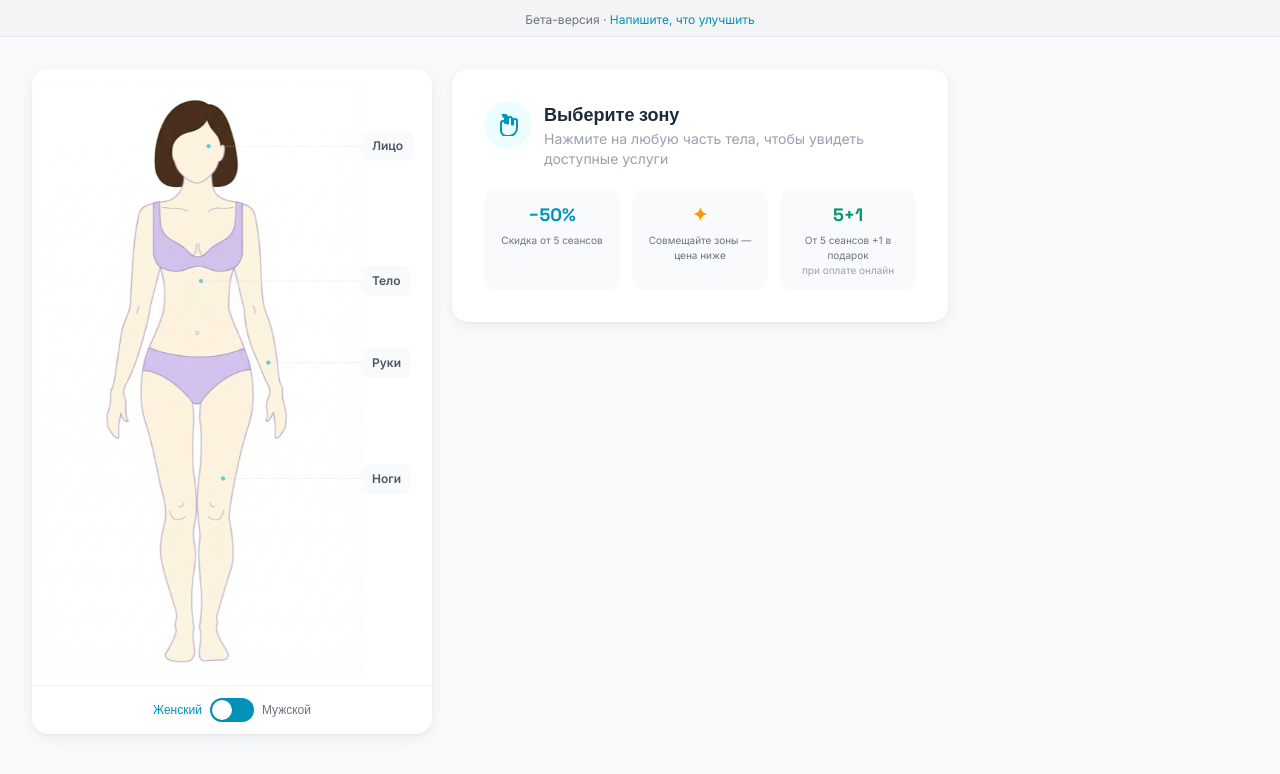
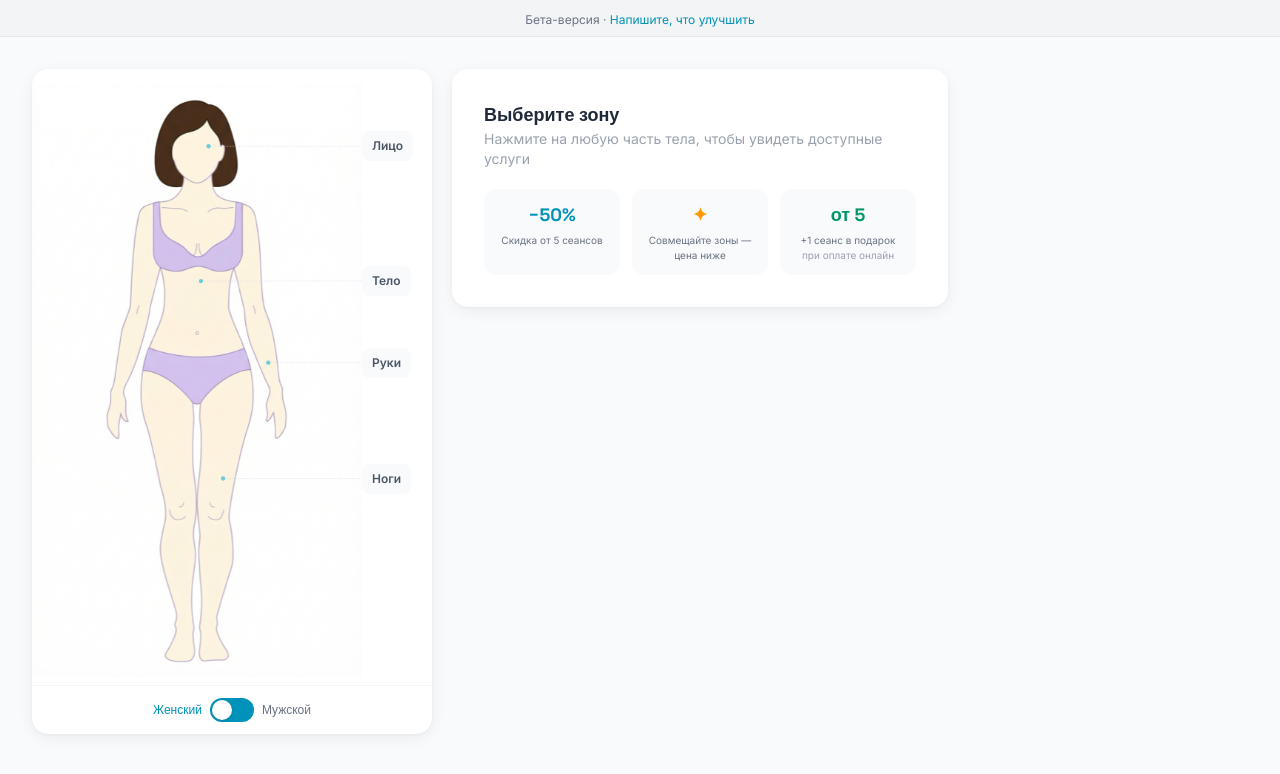
Before and after one commit to mqqcqdp9wv-wq/lazurit-calc, a Next.js app: page / in a window 1280 px wide. Shown: the top 774 px of the page. Built offline with nearby package versions, Linux system fonts and the light colour scheme.

Commit message:
ui: убран палец из welcome-карточки, «5+1» → «от 5»
Co-Authored-By: Claude Opus 4.6 (1M context) <noreply@anthropic.com>

```diff
--- a/src/app/page.tsx
+++ b/src/app/page.tsx
@@ -294,8 +294,8 @@ export default function Calculator() {
                 <span className="text-[10px] text-gray-500 block mt-0.5">Совмещайте зоны — цена ниже</span>
               </div>
               <div className="text-center p-2.5 rounded-xl bg-gray-50">
-                <span className="text-base font-extrabold text-emerald-600 font-[family-name:var(--font-display)] block">5+1</span>
-                <span className="text-[10px] text-gray-500 block mt-0.5">От 5 сеансов +1 в подарок</span>
+                <span className="text-base font-extrabold text-emerald-600 font-[family-name:var(--font-display)] block">от 5</span>
+                <span className="text-[10px] text-gray-500 block mt-0.5">+1 сеанс в подарок</span>
                 <span className="text-[10px] text-gray-400 block">при оплате онлайн</span>
               </div>
             </div>
@@ -318,16 +318,9 @@ export default function Calculator() {
             {/* Empty state — только десктоп */}
             {!activeZone && !hasAnySelected && (
               <div className="hidden lg:block card p-8">
-                <div className="flex items-start gap-3 mb-5">
-                  <div className="w-12 h-12 bg-cyan-50 rounded-full flex items-center justify-center flex-shrink-0">
-                    <svg width="22" height="22" fill="none" stroke="currentColor" strokeWidth="2" className="text-cyan-600">
-                      <path d="M8 1a2 2 0 0 1 2 2v6.5a.5.5 0 0 1 1 0V5a2 2 0 1 1 4 0v5.5a.5.5 0 0 1 1 0V7a2 2 0 1 1 4 0v7a8 8 0 0 1-8 8H9.5A5.5 5.5 0 0 1 4 16.5V9a2 2 0 1 1 4 0V3a2 2 0 0 1 0-4z" strokeLinecap="round" strokeLinejoin="round" />
-                    </svg>
-                  </div>
-                  <div>
-                    <h3 className="text-lg font-bold text-gray-800 font-[family-name:var(--font-display)]">Выберите зону</h3>
-                    <p className="text-sm text-gray-400">Нажмите на любую часть тела, чтобы увидеть доступные услуги</p>
-                  </div>
+                <div className="mb-5">
+                  <h3 className="text-lg font-bold text-gray-800 font-[family-name:var(--font-display)]">Выберите зону</h3>
+                  <p className="text-sm text-gray-400">Нажмите на любую часть тела, чтобы увидеть доступные услуги</p>
                 </div>
                 <div className="grid grid-cols-3 gap-3">
                   <div className="text-center p-3 rounded-xl bg-gray-50">
@@ -339,8 +332,8 @@ export default function Calculator() {
                     <span className="text-[10px] text-gray-500 block mt-1">Совмещайте зоны — цена ниже</span>
                   </div>
                   <div className="text-center p-3 rounded-xl bg-gray-50">
-                    <span className="text-lg font-extrabold text-emerald-600 font-[family-name:var(--font-display)] block">5+1</span>
-                    <span className="text-[10px] text-gray-500 block mt-1">От 5 сеансов +1 в подарок</span>
+                    <span className="text-lg font-extrabold text-emerald-600 font-[family-name:var(--font-display)] block">от 5</span>
+                    <span className="text-[10px] text-gray-500 block mt-1">+1 сеанс в подарок</span>
                     <span className="text-[10px] text-gray-400 block">при оплате онлайн</span>
                   </div>
                 </div>
```
